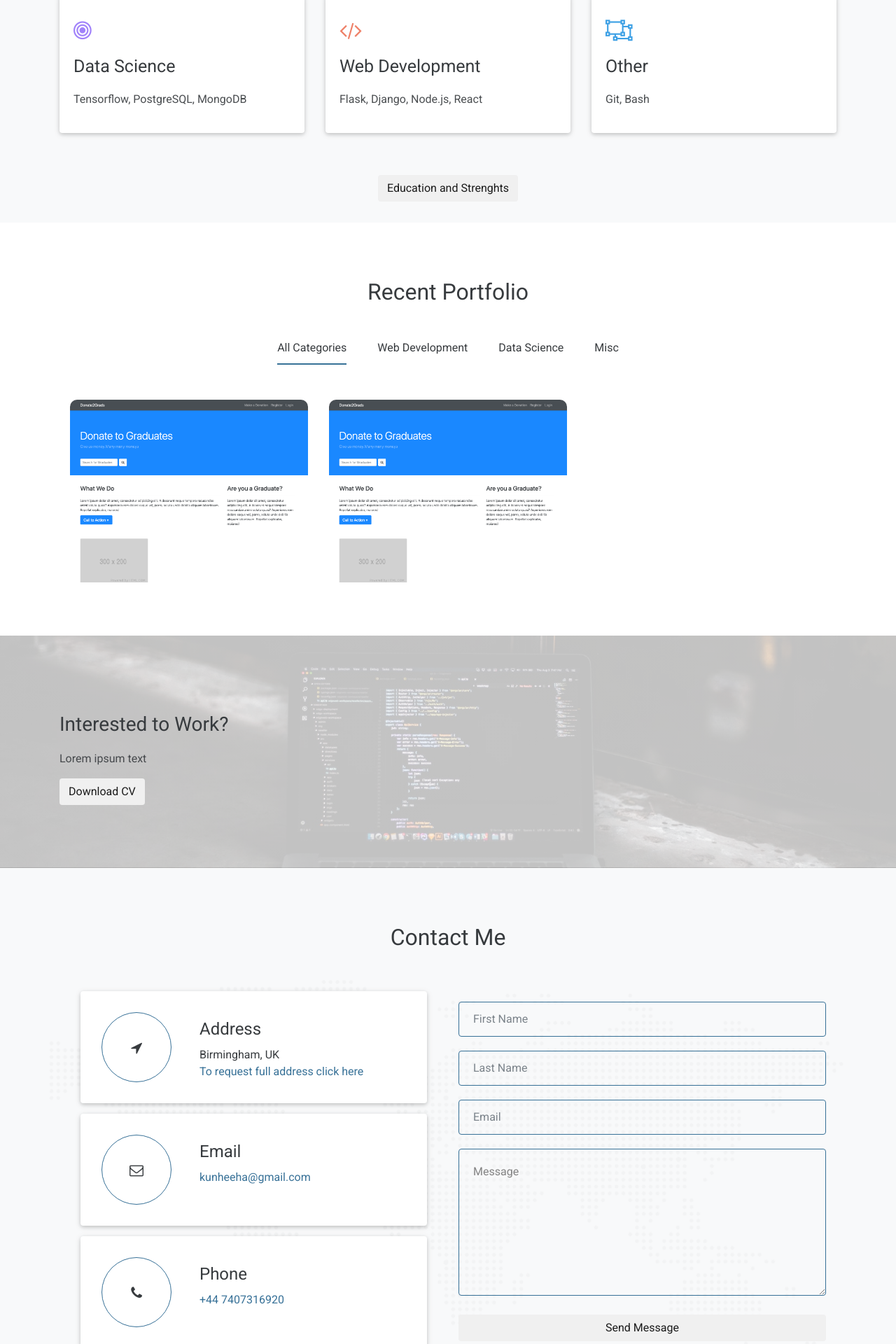
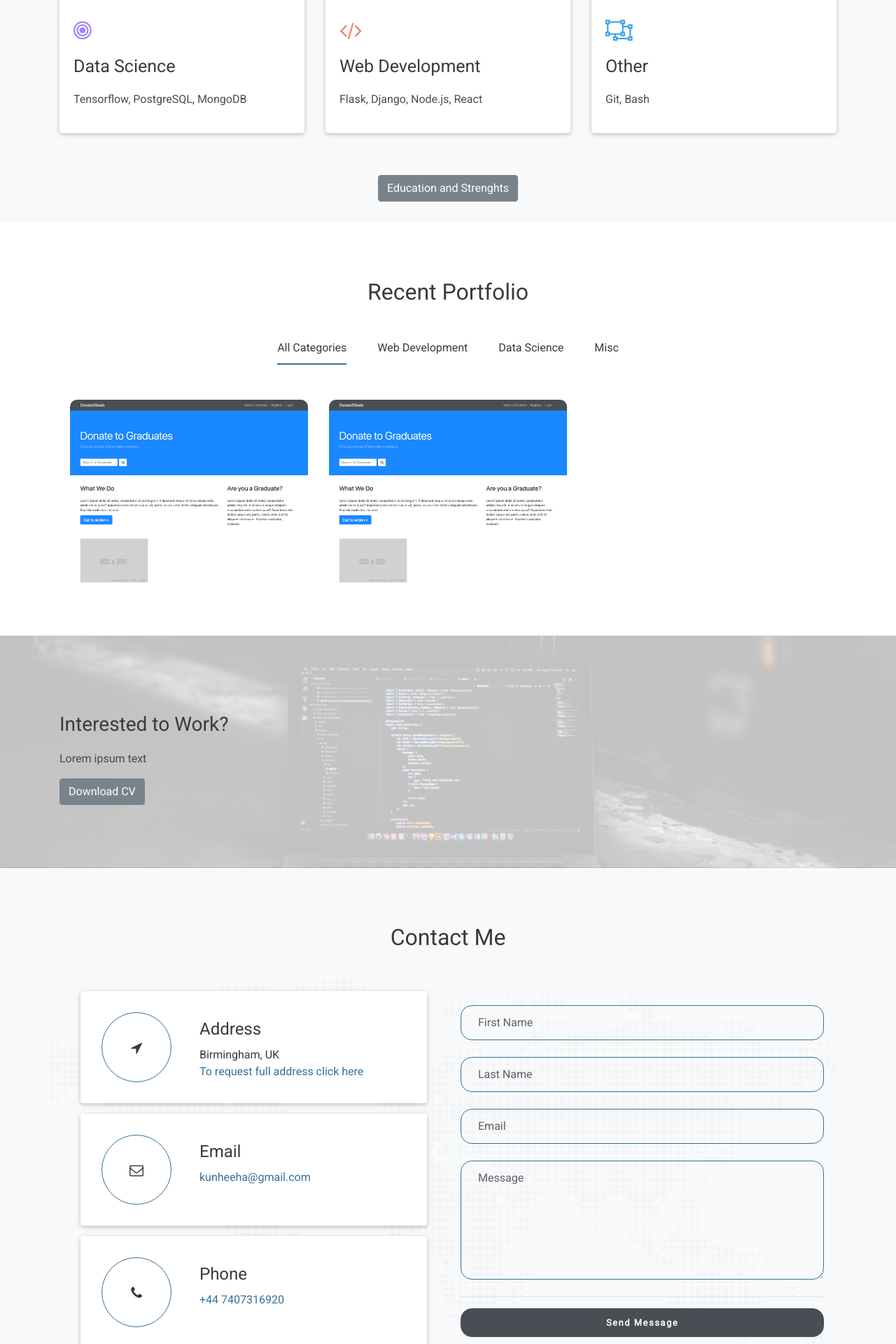
Before and after one commit to kunheeha/onlineportfolio, a Flask app: page / in a window 1280 px wide. Shown: the part 1305-3225 px from the top of the page at 70% size. Run offline with Flask 2, Linux system fonts and the light colour scheme; data comes from the database, SQL or seed files in the repository; some libraries are stand-ins or nearby versions.

Commit message:
contactform done

```diff
--- a/config.py
+++ b/config.py
@@ -1,7 +1,7 @@
 import os
 
 MAIL_SERVER = 'smtp.googlemail.com'
-MAIL_PORT = 587
+MAIL_PORT = 465
 MAIL_USE_TLS = False
 MAIL_USE_SSL = True
 MAIL_USERNAME = os.environ.get('MAIL_USERNAME')
--- a/onlineportfolio/forms.py
+++ b/onlineportfolio/forms.py
@@ -17,7 +17,7 @@ class AddCVForm(FlaskForm):
 
 
 class ViewCVForm(FlaskForm):
-    submit = SubmitField('Download CV')
+    cvsubmit = SubmitField('Download CV')
 
 
 class AboutForm(FlaskForm):
@@ -37,3 +37,11 @@ class RequestAddressForm(FlaskForm):
     reason = StringField('Reason for needing address',
                          validators=[DataRequired()])
     submit = SubmitField('Request Address')
+
+
+# class ContactForm(FlaskForm):
+#     fname = StringField('First Name', validators=[DataRequired()])
+#     lname = StringField('Last Name', validators=[DataRequired()])
+#     email = StringField('Email', validators=[DataRequired(), Email()])
+#     message = TextAreaField('Message', validators=[DataRequired()])
+#     submit = SubmitField('Send Message')
--- a/onlineportfolio/routes.py
+++ b/onlineportfolio/routes.py
@@ -14,12 +14,34 @@ def index():
     me = Person.query.first()
     viewcvform = ViewCVForm()
 
-    if viewcvform.submit.data and viewcvform.validate():
+    if viewcvform.cvsubmit.data and viewcvform.validate():
         cv = me.cv_file
         mydirectory = os.path.join(app.root_path, 'static/cv')
         return send_from_directory(directory=mydirectory, filename=cv)
 
     return render_template("index.html", viewcvform=viewcvform, me=me)
+
+
+@app.route('/contact', methods=['POST', 'GET'])
+def contact():
+    if request.method == 'POST':
+        fname = request.form['fname']
+        lname = request.form['lname']
+        senderName = fname + ' ' + lname
+        senderEmail = request.form['email']
+        sentmsg = request.form['message']
+        toreceive = Message(subject='Portfolio Message', sender=senderEmail,
+                            body=f'Sender: {senderName}, Email: {senderEmail}, Message: {sentmsg}', recipients=["kunheeha@gmail.com"])
+        tosend = Message(subject='Message Received', sender='kunheeha@gmail.com',
+                         body='Your message has been received, I will get back to you shortly.', recipients=[senderEmail])
+
+        try:
+            mail.send(toreceive)
+            mail.send(tosend)
+            return jsonify(status=True)
+
+        except:
+            return jsonify(status=False)
 
 
 @app.route('/address', methods=['POST', 'GET'])
--- a/onlineportfolio/static/css/styles.css
+++ b/onlineportfolio/static/css/styles.css
@@ -40,6 +40,7 @@ ul {
 ul li {
   list-style-type: none;
 }
+
 
 /* GENERAL */
 
@@ -874,39 +875,146 @@ ul li {
   text-decoration: underline;
 }
 
+
+.card-contact {
+  border: 0;
+  background-color: transparent;
+}
+
+.card-contact .card-body {
+  padding: 20px 3px;
+}
+
 .contact-form {
-  padding-top: 15px
+  width: 100%;
+}
+
+:root {
+  --input-padding-x: 1.5rem;
+  --input-padding-y: .75rem;
+}
+
+.form-label-group {
+  position: relative;
+  margin-bottom: 1.5rem;
+}
+
+.contact-form .form-control {
+  background-color: transparent;
+}
+
+.contact-form .btn {
+  font-size: 80%;
+  font-weight: bold;
+  border-radius: 1rem;
+  letter-spacing: .1rem;
+  padding: 10px;
+}
+
+
+.form-label-group input {
+  height: auto;
+  border-width: 1px;
+  border-radius: 1rem;
+  border-color: #21618C;
+}
+
+.form-label-group textarea {
+  border-width: 1px;
+  border-radius: 1rem;
+  border-color: #21618C;
+}
+
+.form-label-group>input,
+.form-label-group>label {
+  padding: var(--input-padding-y) var(--input-padding-x);
+}
+
+.form-label-group>label {
+  position: absolute;
+  top: 0;
+  left: 0;
+  display: block;
+  width: 100%;
+  margin-bottom: 0;
+  /* Override default `<label>` margin */
+  line-height: 1.5;
+  color: #495057;
+  border: 1px solid transparent;
+  border-radius: .25rem;
+  transition: all .1s ease-in-out;
+}
+
+.form-label-group input::-webkit-input-placeholder {
+  color: transparent;
+}
+
+.form-label-group input:-ms-input-placeholder {
+  color: transparent;
+}
+
+.form-label-group input::-ms-input-placeholder {
+  color: transparent;
+}
+
+.form-label-group input::-moz-placeholder {
+  color: transparent;
+}
+
+.form-label-group input::placeholder {
+  color: transparent;
+}
+
+.form-label-group input:not(:placeholder-shown) {
+  padding-top: calc(var(--input-padding-y) + var(--input-padding-y) * (2 / 3));
+  padding-bottom: calc(var(--input-padding-y) / 3);
+}
+
+.form-label-group input:not(:placeholder-shown)~label {
+  padding-top: calc(var(--input-padding-y) / 3);
+  padding-bottom: calc(var(--input-padding-y) / 3);
+  font-size: 12px;
+  color: #777;
 }
 
 
 
-.contact-section .form-control {
-  padding: 20px;
-  background-color: transparent;
-  border-color: #21618C;
-  margin-bottom: 20px;
-  height: 50px;
-  line-height: 50px;
-  color: #000000;
+.form-label-group>textarea,
+.form-label-group>label {
+  padding: var(--input-padding-y) var(--input-padding-x);
 }
 
-.contact-section .form-control:focus {
-  -webkit-box-shadow: 0 0px 2px 0 rgba(255, 255, 255, 0.8), 0 0px 1px 1px rgba(255, 255, 255, 0.8);
-  box-shadow: 0 0px 2px 0 rgba(255, 255, 255, 0.8), 0 0px 1px 1px rgba(255, 255, 255, 0.8);
-  background-color: transparent;
+.form-label-group textarea::-webkit-textarea-placeholder {
+  color: transparent;
 }
 
-.contact-section .contact-message {
-  color: #000000;
-  background-color: transparent;
-  border-color: #21618C;
-  border-radius: 4px;
-  margin-bottom: 20px;
-  width: 100%;
-  padding: 20px;
-  outline: none;
+.form-label-group textarea:-ms-textarea-placeholder {
+  color: transparent;
 }
 
+.form-label-group textarea::-ms-textarea-placeholder {
+  color: transparent;
+}
+
+.form-label-group textarea::-moz-placeholder {
+  color: transparent;
+}
+
+.form-label-group textarea::placeholder {
+  color: transparent;
+}
+
+.form-label-group textarea:not(:placeholder-shown) {
+  padding-top: calc(var(--input-padding-y) + var(--input-padding-y) * (2 / 3));
+  padding-bottom: calc(var(--input-padding-y) / 3);
+}
+
+.form-label-group textarea:not(:placeholder-shown)~label {
+  padding-top: calc(var(--input-padding-y) / 3);
+  padding-bottom: calc(var(--input-padding-y) / 3);
+  font-size: 12px;
+  color: #777;
+}
 
 
 
--- a/onlineportfolio/static/js/scriptx.js
+++ b/onlineportfolio/static/js/scriptx.js
@@ -108,6 +108,38 @@ $(document).ready(function () {
             function(){alert('Email copied to clipboard')});
     });
 
+    // Contact form
+    var contactform = $('.contact-form');
+    var displayMsg = $('.formMessages');
+    contactform.submit(function(event) {
+        event.preventDefault();
+        displayMsg.addClass('alert');
+        displayMsg.addClass('alert-info');
+        displayMsg.text('Please wait');
+        var formData = contactform.serialize();
+        $.ajax({
+            type: 'POST',
+            url: '/contact',
+            data: formData,
+            success: function(response) {
+                console.log(response);
+                if (response.status) {
+                    displayMsg.removeClass('alert-info');
+                    displayMsg.addClass('alert-success');
+                    displayMsg.text('Your message has been sent. Please check your email');
+                    $('#inputFname').val('');
+                    $('#inputLname').val('');
+                    $('#inputEmail').val('');
+                    $('#inputMessage').val('');
+                } else if (!response.status) {
+                    displayMsg.removeClass('alert-info');
+                    displayMsg.addClass('alert-danger');
+                    displayMsg.text('Message failed to send. Please check you have filled in the form correctly');
+                }
+            }
+        });
+    });
+
 
 
 });
--- a/onlineportfolio/templates/admin.html
+++ b/onlineportfolio/templates/admin.html
@@ -75,7 +75,7 @@
 								{% elif current_user.cv_file %}
 									<form method="POST" action="">
 										{{ viewcvform.csrf_token }}
-										<small>{{ viewcvform.submit(class="looklikelink") }}</small>
+										<small>{{ viewcvform.cvsubmit(class="looklikelink") }}</small>
 										<br>
 										<small><a data-fancybox data-src='#addCV' href="">Update CV</a></small>
 									</form>
--- a/onlineportfolio/templates/index.html
+++ b/onlineportfolio/templates/index.html
@@ -126,7 +126,7 @@
                     </div>
                 </div>
 				<div class="about-cv text-center wow fadeInUp" data-wow-duration="0.8s" data-wow-delay="0.4s">
-					<button id="educationbtn" class="btn btn-fill">Education and Strenghts</button>
+					<button id="educationbtn" class="btn btn-fill btn-secondary">Education and Strenghts</button>
 				</div>
             </div>
         </section>
@@ -245,7 +245,7 @@
                                     <li><span>flask</span></li>
                                 </ul>
 							</div>
-							<a target="_blank" href="https://donationsitetest.herokuapp.com/" class="btn btn-fill">Go to Website</a>
+							<a target="_blank" href="https://donationsitetest.herokuapp.com/" class="btn btn-fill btn-secondary">Go to Website</a>
 						</div>
 						<div class="col-sm-7">
 							<div class="portfolio-modal-img">
@@ -269,9 +269,9 @@
 					<div class="extrapart col-sm-12 col-md-6">
 						<h3 class="wow fadeInUp" data-wow-duration="0.8s" data-wow-delay="0.2s">Interested to Work?</h3>
 						<p class="wow fadeInUp" data-wow-duration="0.8s" data-wow-delay="0.4s">Lorem ipsum text</p>
-						<form method="POST">
-							{{ viewcvform.csrf_token }}
-							{{ viewcvform.submit(class="btn btn-fill") }}
+						<form class="cvform" method="POST">
+							{{ viewcvform.hidden_tag() }}
+							{{ viewcvform.cvsubmit(class="btn btn-fill btn-secondary") }}
 						</form>
 					</div>
 				</div>
@@ -331,25 +331,33 @@
 									</div>
 								</div>
 								<div class="col-sm-12 col-md-6 wow fadeInUp" data-wow-duration="0.8s" data-wow-delay="0.2s">
+									<div class="card card-contact">
+										<div class="card-body">
+											<div class="formMessages"></div>
 											<form class="contact-form" method="POST" action="">
-										<div class="row">
-											<div class="col-sm-12">
-												<input class="form-control" type="" name="" placeholder="First Name">
+												<div>
+													<div class="form-label-group">
+														<input id="inputFname" type="text" name="fname" class="form-control" placeholder="First Name" required>
+														<label for="inputFname">First Name</label>
 													</div>
-											<div class="col-sm-12">
-												<input class="form-control" type="" name="" placeholder="Last Name">
+													<div class="form-label-group">
+														<input id="inputLname" type="text" name="lname" class="form-control" placeholder="Last Name" required>
+														<label for="inputLname">Last Name</label>
 													</div>
-											<div class="col-sm-12">
-												<input class="form-control" type="" name="" placeholder="Email">
+													<div class="form-label-group">
+														<input id="inputEmail" type="email" name="email" class="form-control" placeholder="Email" required>
+														<label for="inputEmail">Email</label>
 													</div>
-											<div class="col-sm-12">
-												<textarea class="contact-message" placeholder="Message" rows="7"></textarea>
+													<div class="form-label-group">
+														<textarea id="inputMessage" class="form-control" name="message" placeholder="Message" rows="6" required></textarea>
+														<label for="inputMessage">Message</label>
 													</div>
-											<div class="col-sm-12">
-												<button class="btn btn-fill btn-block">Send Message</button>
+													<hr>
+													<button type="submit" class="btn btn-block btn-dark">Send Message</button>
+												</div>
+											</form>
 										</div>
 									</div>
-									</form>
 								</div>
 							</div>
 						</div>
```
Lines whose indentation alone changed are shown as unchanged.
